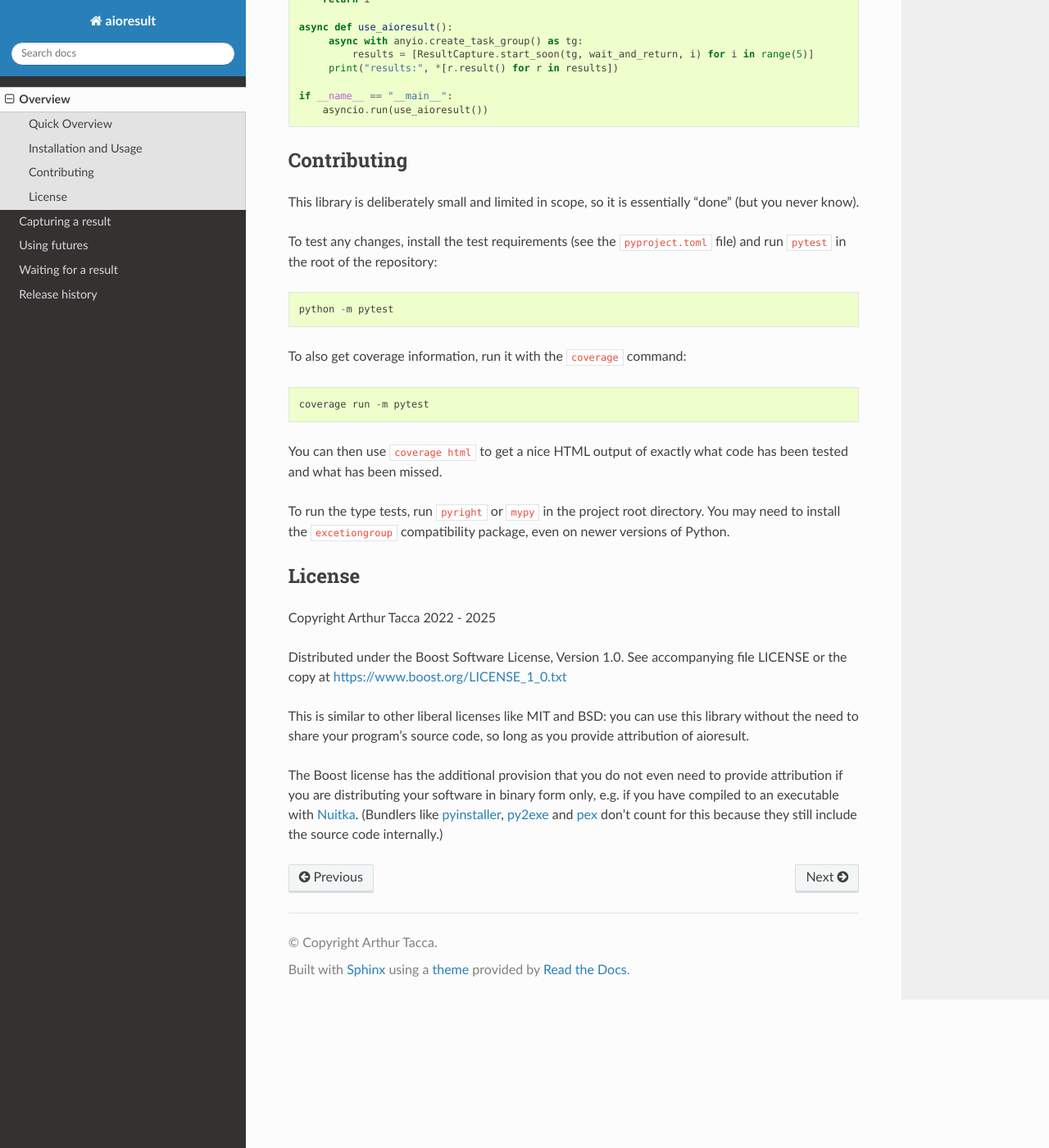
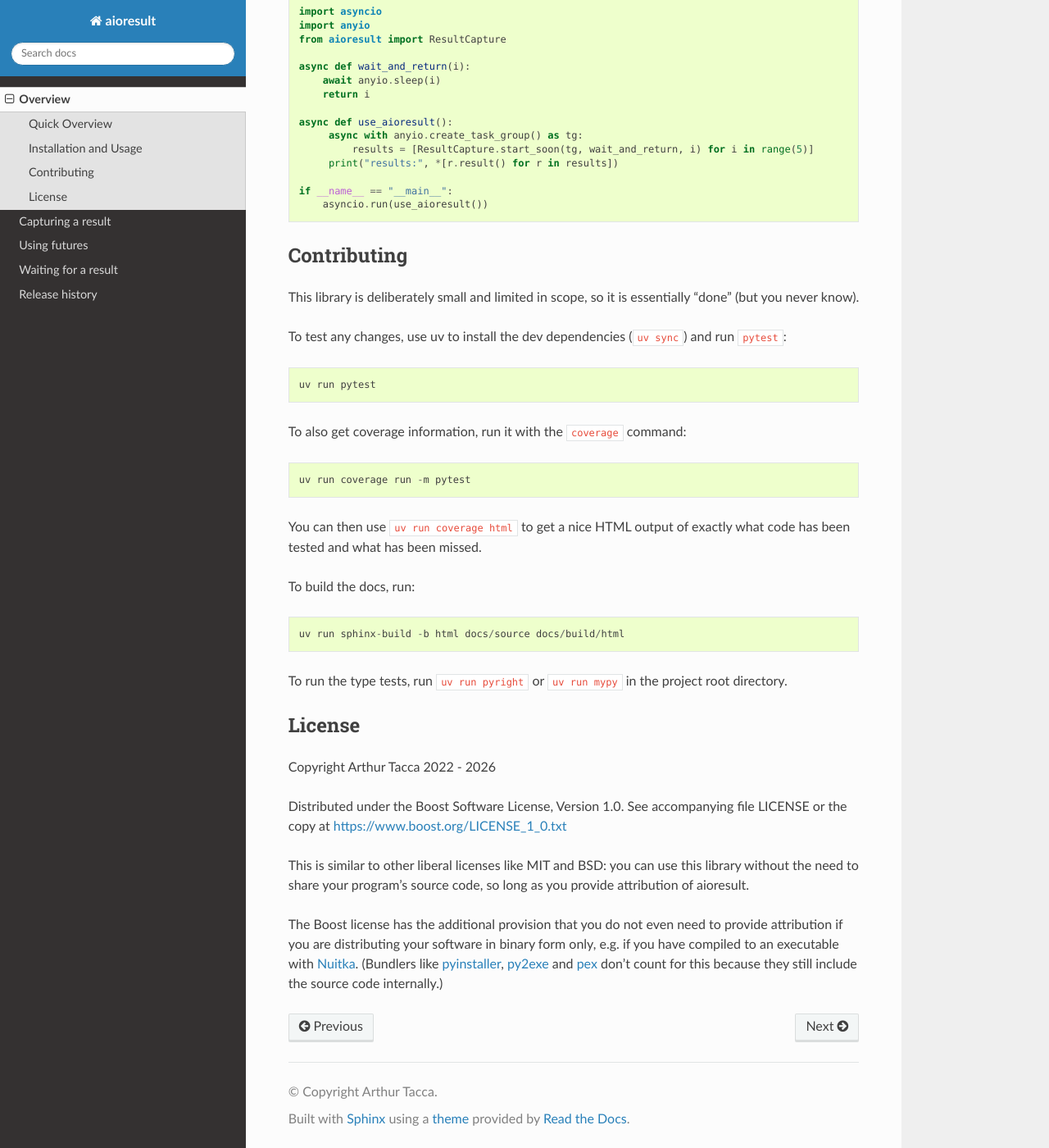
Before and after one commit to arthur-tacca/aioresult, a Sphinx documentation site: the page built from docs/source/overview.rst, in a window 1280 px wide and 1400 px high, scrolled down 2252 px. Shown: the whole window at 82% size. Built offline with Sphinx 7.4.7 and the Read the Docs theme 3.1.0, drawn with Linux system fonts in a browser that asks for light colours; some of the changed text lies outside the part shown.

Commit message:
Update version 1.2 -> 1.3, change build backend to flit, use MockClock in tests and fix a test type hint

```diff
--- a/README.rst
+++ b/README.rst
@@ -12,10 +12,10 @@
 
 * Documentation is on ReadTheDocs:
 
-  * Overview (this page): https://aioresult.readthedocs.io/en/v1.2/overview.html
-  * Capturing a result: https://aioresult.readthedocs.io/en/v1.2/result_capture.html
-  * Future objects: https://aioresult.readthedocs.io/en/v1.2/future.html
-  * Utility functions for waiting: https://aioresult.readthedocs.io/en/v1.2/wait.html
+  * Overview (this page): https://aioresult.readthedocs.io/en/v1.3/overview.html
+  * Capturing a result: https://aioresult.readthedocs.io/en/v1.3/result_capture.html
+  * Future objects: https://aioresult.readthedocs.io/en/v1.3/future.html
+  * Utility functions for waiting: https://aioresult.readthedocs.io/en/v1.3/wait.html
 
 * The package is on PyPI: https://pypi.org/project/aioresult/
 
@@ -75,6 +75,10 @@
 
     pip install aioresult
 
+or add to your pyproject.toml, e.g. with ``uv``::
+
+    uv add aioresult
+
 aioresult can be used with Trio nurseries::
 
     import trio
@@ -117,26 +121,28 @@
 This library is deliberately small and limited in scope, so it is essentially "done" (but you never
 know).
 
-To test any changes, install the test requirements (see the ``pyproject.toml`` file) and run
-``pytest`` in the root of the repository::
+To test any changes, use uv to install the dev dependencies (``uv sync``) and run ``pytest``::
 
-    python -m pytest
+    uv run pytest
 
 To also get coverage information, run it with the ``coverage`` command::
 
-    coverage run -m pytest
+    uv run coverage run -m pytest
 
-You can then use ``coverage html`` to get a nice HTML output of exactly what code has been tested
-and what has been missed.
+You can then use ``uv run coverage html`` to get a nice HTML output of exactly what code has been
+tested and what has been missed.
 
-To run the type tests, run ``pyright`` or ``mypy`` in the project root directory. You may need to
-install the ``excetiongroup`` compatibility package, even on newer versions of Python.
+To build the docs, run::
+
+    uv run sphinx-build -b html docs/source docs/build/html
+
+To run the type tests, run ``uv run pyright`` or ``uv run mypy`` in the project root directory.
 
 
 License
 -------
 
-Copyright Arthur Tacca 2022 - 2025
+Copyright Arthur Tacca 2022 - 2026
 
 Distributed under the Boost Software License, Version 1.0.
 See accompanying file LICENSE or the copy at https://www.boost.org/LICENSE_1_0.txt
--- a/aioresult/__init__.py
+++ b/aioresult/__init__.py
@@ -1,4 +1,4 @@
-# Copyright Arthur Tacca 2022 - 2025
+# Copyright Arthur Tacca 2022 - 2026
 # Distributed under the Boost Software License, Version 1.0.
 # See accompanying file LICENSE or the copy at https://www.boost.org/LICENSE_1_0.txt
 
--- a/aioresult/_version.py
+++ b/aioresult/_version.py
@@ -1,2 +1,2 @@
 
-__version__ = "1.2"
+__version__ = "1.3"
--- a/docs/source/history.rst
+++ b/docs/source/history.rst
@@ -2,6 +2,11 @@
 ===============
 
 .. currentmodule:: aioresult
+
+aioresult 1.3 (2026-08-24)
+--------------------------
+
+- Fix type hints, courtesy of vladimirven001
 
 aioresult 1.2 (2025-02-28)
 --------------------------
```
Also changed, not shown: pyproject.toml (+12 -17 lines), 7 other files.
